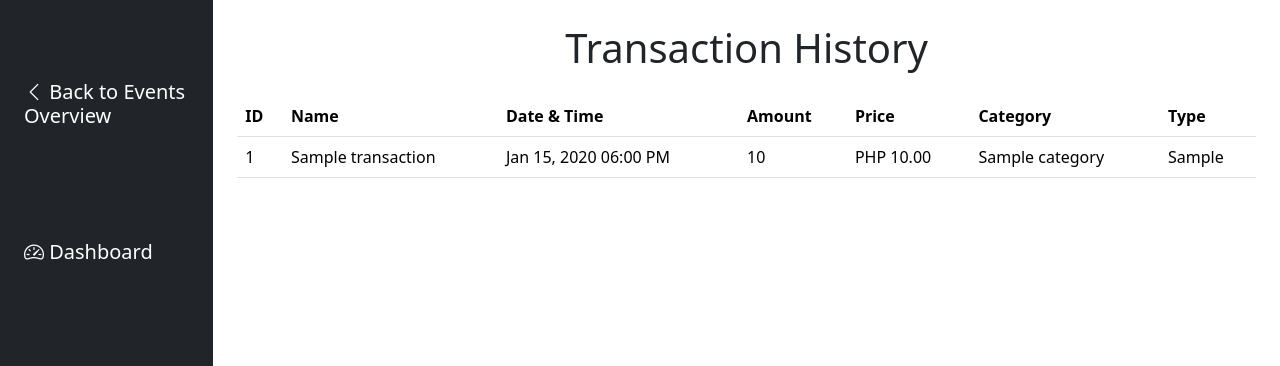
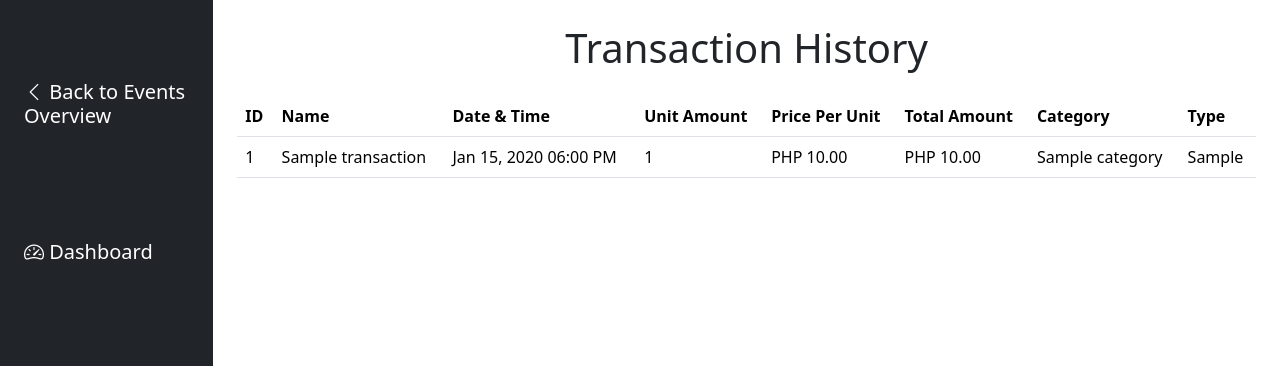
Before and after one commit to MACantara/TRACKIT, a Flask app: template templates/transaction-history.html in a window 1280 px wide. Shown: the part 56-422 px from the top of the page. Run offline with Flask 3, Linux system fonts and the light colour scheme; the template is opened without the code that fills it: most values are stand-ins (such as "Sample title", 1, 10 or a date in 2020); some libraries are stand-ins or nearby versions.

Commit message:
Update transaction history table columns

```diff
--- a/templates/transaction-history.html
+++ b/templates/transaction-history.html
@@ -18,8 +18,9 @@
                                     <th>ID</th>
                                     <th>Name</th>
                                     <th>Date & Time</th>
-                                    <th>Amount</th>
-                                    <th>Price</th>
+                                    <th>Unit Amount</th>
+                                    <th>Price Per Unit</th>
+                                    <th>Total Amount</th>
                                     <th>Category</th>
                                     <th>Type</th>
                                 </tr>
@@ -30,8 +31,9 @@
                                     <td>{{ transaction.id }}</td>
                                     <td>{{ transaction.name }}</td>
                                     <td>{{ transaction.date_created|localize|strftime }}</td>
-                                    <td>{{ "{:,}".format(transaction.amount) }}</td>
-                                    <td>PHP {{ "{:,.2f}".format(transaction.price) }}</td>
+                                    <td>{{ "{:,}".format(transaction.total_amount) }}</td>
+                                    <td>PHP {{ "{:,.2f}".format(transaction.price_per_unit) }}</td>
+                                    <td>PHP {{ "{:,.2f}".format(transaction.total_amount * transaction.price_per_unit) }}</td>
                                     <td>{{ transaction.category }}</td>
                                     <td>{{ transaction.transaction_type }}</td>
                                 </tr>
```
